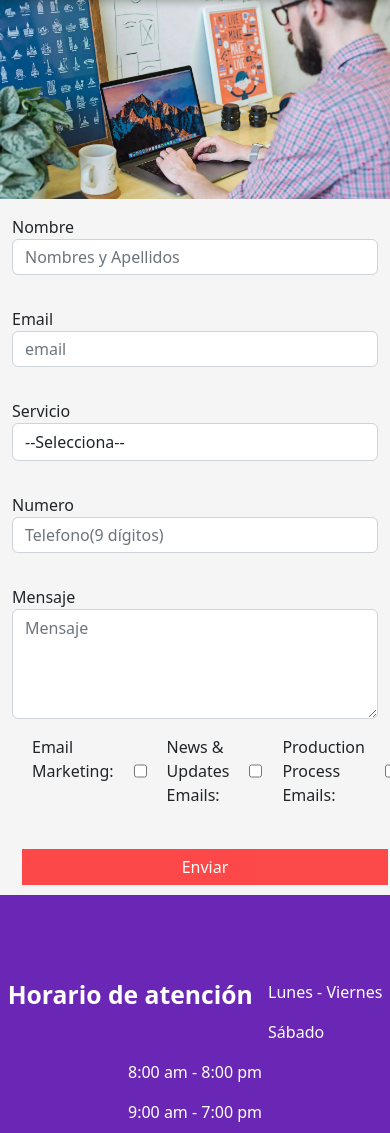
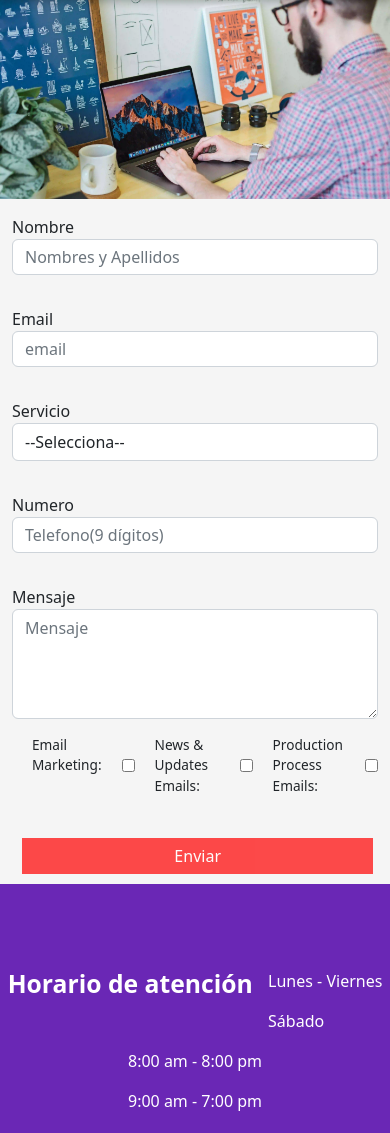
Before and after one commit to DanielaMichelle/Digimedia_prc-master, a PHP site: page /contacto.php in a window 390 px wide. Shown: the part 81-1214 px from the top of the page. Run offline with PHP 8.4, Linux system fonts and the light colour scheme.

Commit message:
responsibe barra blanca en contactos

```diff
--- a/public/css/contactos.css
+++ b/public/css/contactos.css
@@ -7,3 +7,38 @@
 .enviar{
     width: 100%;
 }
+
+/* Media query de 768px pra abajo */
+@media (max-width: 768px) {
+    .enviar{
+        width: 96%;
+    }
+
+    .dist label{
+        width: fit-content;
+    }
+}
+
+@media (max-width: 427px) {
+    .enviar{
+        width: 96%;
+    }
+
+    .dist label{
+        width: fit-content;
+    }
+
+    .dist {
+        font-size: 3.5vw;
+    }
+}
+
+@media (max-width: 375px) {
+    .dist {
+        font-size: 3vw;
+    }
+
+    .dist label {
+        width: min-content;
+    }
+}
```
